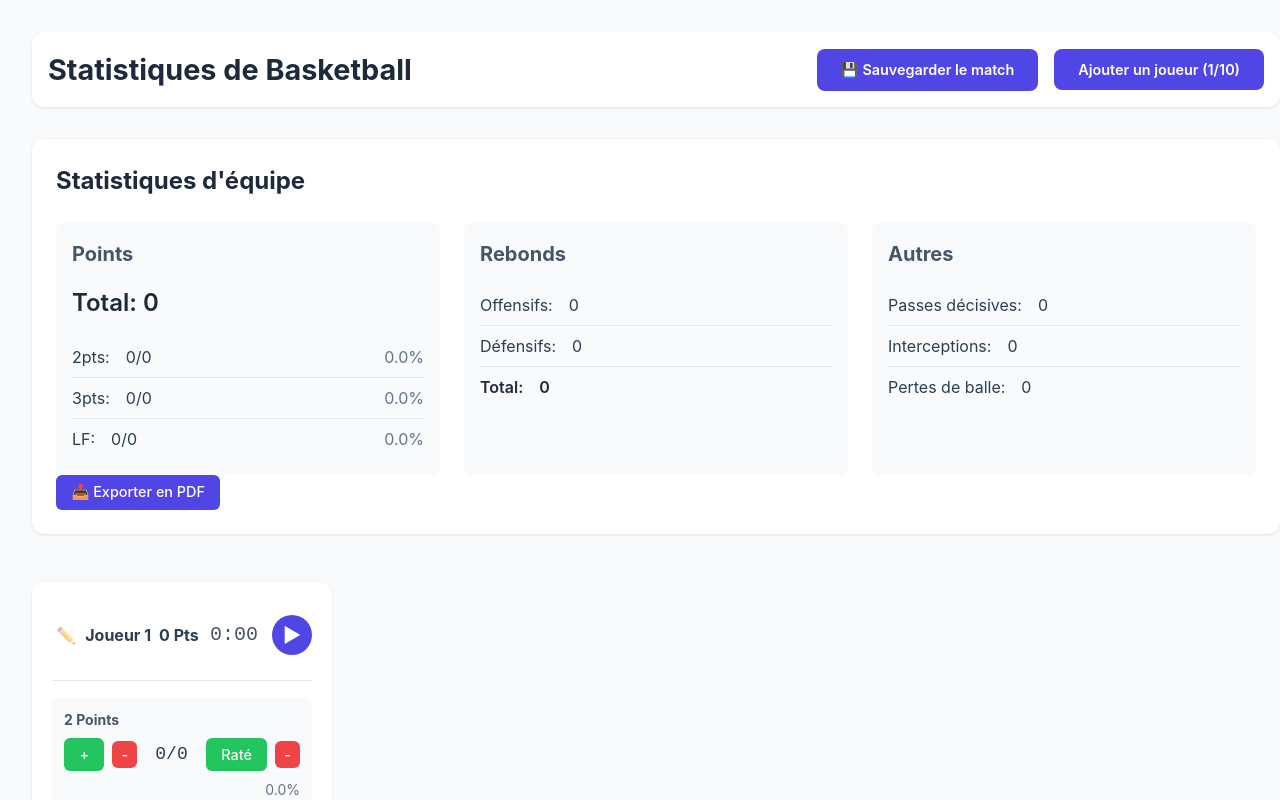
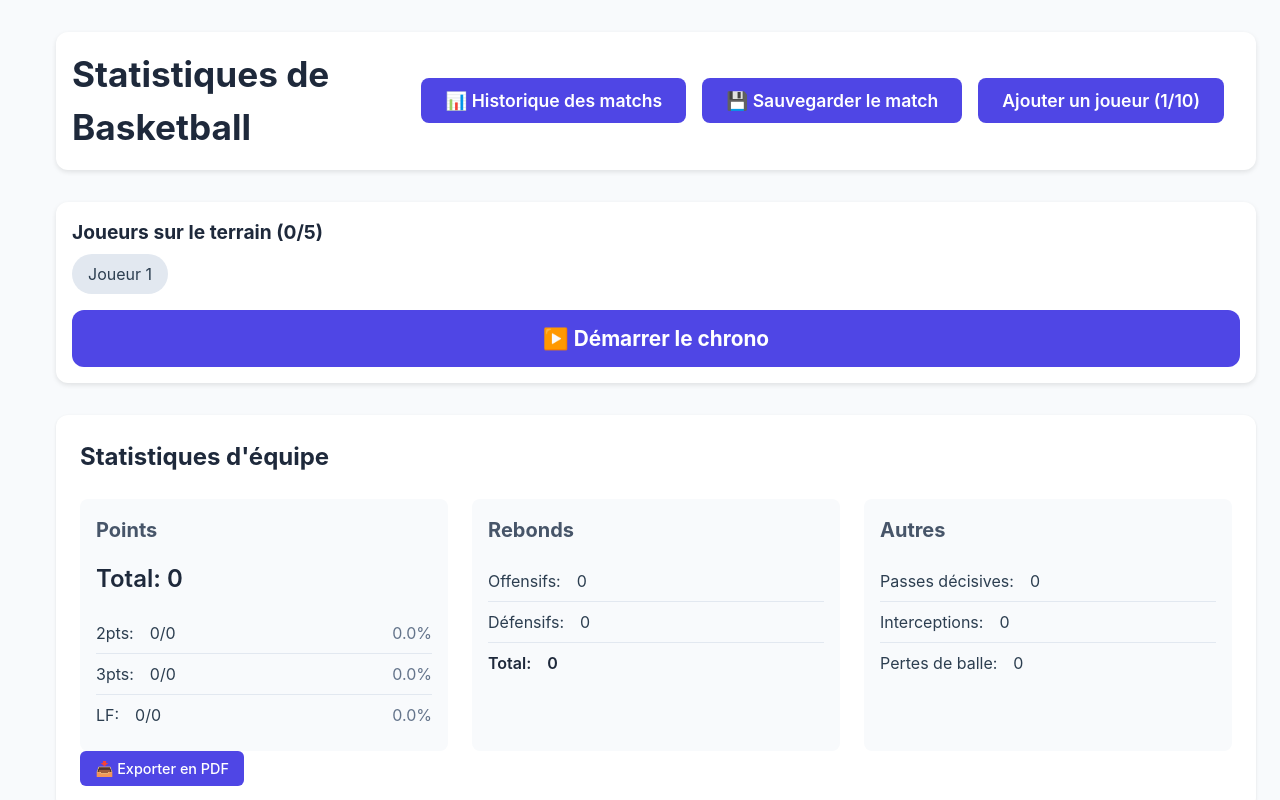
Before and after one commit to Elias0900/statbolt, a Vue app: page / in a window 1280 px wide. Shown: the top 800 px of the page. Built offline with nearby package versions, Linux system fonts and the light colour scheme.

Commit message:
ajout historique, changement de vue

```diff
--- a/src/App.vue
+++ b/src/App.vue
@@ -1,18 +1,22 @@
 <script setup lang="ts">
-import { ref } from 'vue';
+import { computed, ref } from 'vue';
 import type { Player } from './types';
 import PlayerCard from './components/PlayerCard.vue';
 import TeamStats from './components/TeamStats.vue';
 import SaveGameModal from './components/SaveGameModal.vue';
 import { saveGame } from './db';
+import MatchHistory from "./components/MatchHistory.vue";
 
 const showSaveModal = ref(false);
+const showHistory = ref(false);
+
 
 const players = ref<Player[]>([
   {
     id: 1,
     name: "Joueur 1",
     playingTime: 0,
+    onCourt: false,
     stats: {
       points2Made: 0,
       points2Missed: 0,
@@ -24,11 +28,11 @@ const players = ref<Player[]>([
       defensiveRebounds: 0,
       assists: 0,
       steals: 0,
-      block:0,
+      block: 0,
       turnovers: 0,
-      evaluation: 0
-    }
-  }
+      evaluation: 0,
+    },
+  },
 ]);
 
 const addPlayer = () => {
@@ -36,6 +40,59 @@ const addPlayer = () => {
   const newPlayer: Player = {
     id: players.value.length + 1,
     name: `Joueur ${players.value.length + 1}`,
+    playingTime: 0,
+    onCourt: false,
+    stats: {
+      points2Made: 0,
+      points2Missed: 0,
+      points3Made: 0,
+      points3Missed: 0,
+      freeThrowsMade: 0,
+      freeThrowsMissed: 0,
+      offensiveRebounds: 0,
+      defensiveRebounds: 0,
+      assists: 0,
+      steals: 0,
+      block: 0,
+      turnovers: 0,
+      evaluation: 0,
+    },
+  };
+  players.value.push(newPlayer);
+};
+
+const playersOnCourt = computed(() => players.value.filter((p) => p.onCourt));
+
+const isTimerRunning = ref(false);
+const timerInterval = ref<number | null>(null);
+
+const updatePlayerStat = (playerId: number, statName: keyof Player['stats'], value: number) => {
+  const player = players.value.find((p) => p.id === playerId);
+  if (player) {
+    player.stats[statName] = value;
+  }
+};
+
+const updatePlayerTime = (playerId: number, seconds: number) => {
+  const player = players.value.find((p) => p.id === playerId);
+  if (player) {
+    player.playingTime = Math.max(0, seconds);
+  }
+};
+
+const updatePlayerName = (playerId: number, name: string) => {
+  const player = players.value.find((p) => p.id === playerId);
+  if (player) {
+    player.name = name;
+  }
+};
+
+const resetGame = () => {
+  players.value = players.value.map((player, index) => ({
+    ...player,
+    id: index + 1,
+    name: player.name,
+    onCourt: false,
     playingTime: 0,
     stats: {
       points2Made: 0,
@@ -50,39 +107,14 @@ const addPlayer = () => {
       steals: 0,
       block: 0,
       turnovers: 0,
-      evaluation: 0
-    }
-  };
-  players.value.push(newPlayer);
-};
-
-const updatePlayerStat = (playerId: number, statName: keyof Player['stats'], value: number) => {
-  const player = players.value.find(p => p.id === playerId);
-  if (player) {
-    player.stats[statName] = value;
+      evaluation: 0,
+    },
+  }));
+  if (timerInterval.value) {
+    clearInterval(timerInterval.value);
+    timerInterval.value = null;
   }
-};
-
-const updatePlayerTime = (playerId: number, seconds: number) => {
-  const player = players.value.find(p => p.id === playerId);
-  if (player) {
-    player.playingTime = Math.max(0, seconds);
-  }
-};
-
-const updatePlayerName = (playerId: number, name: string) => {
-  const player = players.value.find(p => p.id === playerId);
-  if (player) {
-    player.name = name;
-  }
-};
-
-const resetGame = () => {
-  players.value = players.value.map((player, index) => ({
-    ...player,
-    id: index + 1,
-    name: player.name
-  }));
+  isTimerRunning.value = false;
 };
 
 const handleSaveGame = async (gameName: string) => {
@@ -90,16 +122,44 @@ const handleSaveGame = async (gameName: string) => {
     await saveGame({
       date: new Date(),
       name: gameName,
-      players: players.value
+      players: players.value,
     });
     showSaveModal.value = false;
     resetGame();
     alert('Match sauvegardé avec succès !');
   } catch (error) {
-    console.error('Erreur lors de la sauvegarde:', error);
+    console.error('Erreur lors de la sauvegarde :', error);
     alert('Erreur lors de la sauvegarde du match');
-    console.log(import.meta.env.VITE_SUPABASE_ANON_KEY)
   }
+};
+
+const togglePlayerOnCourt = (playerId: number) => {
+  const player = players.value.find((p) => p.id === playerId);
+  if (player) {
+    if (!player.onCourt && playersOnCourt.value.length >= 5) {
+      alert('Maximum 5 joueurs sur le terrain !');
+      return;
+    }
+    player.onCourt = !player.onCourt;
+  }
+};
+
+const toggleTimer = () => {
+  if (isTimerRunning.value) {
+    if (timerInterval.value) {
+      clearInterval(timerInterval.value);
+      timerInterval.value = null;
+    }
+  } else {
+    timerInterval.value = setInterval(() => {
+      players.value.forEach((player) => {
+        if (player.onCourt) {
+          player.playingTime++;
+        }
+      });
+    }, 1000) as unknown as number;
+  }
+  isTimerRunning.value = !isTimerRunning.value;
 };
 </script>
 
@@ -108,6 +168,12 @@ const handleSaveGame = async (gameName: string) => {
     <header class="header">
       <h1>Statistiques de Basketball</h1>
       <div class="header-actions">
+        <button
+            class="history-btn"
+            @click="showHistory = true"
+        >
+          📊 Historique des matchs
+        </button>
         <button
           class="save-game-btn"
           @click="showSaveModal = true"
@@ -123,6 +189,30 @@ const handleSaveGame = async (gameName: string) => {
         </button>
       </div>
     </header>
+
+    <div class="game-controls">
+      <div class="on-court-players">
+        <h3>Joueurs sur le terrain ({{ playersOnCourt.length }}/5)</h3>
+        <div class="player-chips">
+          <div
+              v-for="player in players"
+              :key="player.id"
+              class="player-chip"
+              :class="{ active: player.onCourt }"
+              @click="togglePlayerOnCourt(player.id)"
+          >
+            {{ player.name }}
+          </div>
+        </div>
+      </div>
+      <button
+          class="timer-btn"
+          :class="{ running: isTimerRunning }"
+          @click="toggleTimer"
+      >
+        {{ isTimerRunning ? '⏸ Pause' : '▶️ Démarrer' }} le chrono
+      </button>
+    </div>
 
     <TeamStats :players="players" />
 
@@ -142,69 +232,163 @@ const handleSaveGame = async (gameName: string) => {
       @save="handleSaveGame"
       @close="showSaveModal = false"
     />
+
+    <MatchHistory
+        :show="showHistory"
+        @close="showHistory = false"
+    />
   </div>
 </template>
 
 <style scoped>
+/* Container */
 .app-container {
-  max-width: 1600px;
+  max-width: 1200px;
   margin: 0 auto;
   padding: 1rem;
 }
 
+/* Header */
 .header {
   display: flex;
+  flex-wrap: wrap;
   justify-content: space-between;
   align-items: center;
+  gap: 1rem;
   margin-bottom: 2rem;
   padding: 1rem;
-  background: white;
+  background: #ffffff;
   border-radius: 12px;
-  box-shadow: 0 1px 3px rgba(0, 0, 0, 0.1);
+  box-shadow: 0 2px 5px rgba(0, 0, 0, 0.1);
 }
 
 .header h1 {
   margin: 0;
-  font-size: 1.8rem;
+  font-size: 2rem;
   color: #1e293b;
+  flex: 1;
+  min-width: 200px;
 }
 
-.add-player {
-  background-color: #4f46e5;
-  color: white;
+/* Buttons */
+button {
   border: none;
+  cursor: pointer;
   padding: 0.75rem 1.5rem;
   border-radius: 8px;
   font-weight: 600;
-  transition: all 0.2s ease;
+  font-size: 1rem;
+  transition: all 0.3s ease;
 }
 
-.save-game-btn {
+.add-player,
+.save-game-btn,
+.history-btn{
+  background-color: #4f46e5;
+  color: #ffffff;
   margin-right: 1rem;
-  background-color: #4f46e5;
-  color: white;
-  border: none;
-  padding: 0.75rem 1.5rem;
-  border-radius: 8px;
-  font-weight: 600;
-  transition: all 0.2s ease;
 }
 
-.add-player:disabled {
+.add-player:disabled,
+.save-game-btn:disabled {
   background-color: #94a3b8;
   cursor: not-allowed;
 }
 
-.add-player:not(:disabled):hover {
-  background-color: #4338ca;
-  transform: translateY(-1px);
+button:not(:disabled):hover {
+  transform: translateY(-2px);
+  filter: brightness(0.9);
 }
 
+/* Grid */
 .players-grid {
   display: grid;
-  grid-template-columns: repeat(auto-fill, minmax(300px, 1fr));
+  grid-template-columns: repeat(auto-fill, minmax(250px, 1fr));
   gap: 1rem;
   padding-top: 1rem;
+}
+
+/* Game Controls */
+.game-controls {
+  background: #ffffff;
+  padding: 1rem;
+  border-radius: 12px;
+  margin-bottom: 2rem;
+  box-shadow: 0 2px 5px rgba(0, 0, 0, 0.1);
+}
+
+/* On Court Players */
+.on-court-players {
+  margin-bottom: 1rem;
+}
+
+.on-court-players h3 {
+  margin: 0 0 0.5rem 0;
+  color: #1e293b;
+  font-size: 1.2rem;
+}
+
+/* Player Chips */
+.player-chips {
+  display: flex;
+  flex-wrap: wrap;
+  gap: 0.5rem;
+  margin-bottom: 1rem;
+}
+
+.player-chip {
+  padding: 0.5rem 1rem;
+  background: #e2e8f0;
+  border-radius: 20px;
+  cursor: pointer;
+  transition: all 0.2s ease;
+}
+
+.player-chip.active {
+  background: #4f46e5;
+  color: #ffffff;
+}
+
+/* Timer Button */
+.timer-btn {
+  width: 100%;
+  padding: 1rem;
+  font-size: 1.2rem;
+  font-weight: bold;
+  border: none;
+  border-radius: 12px;
+  cursor: pointer;
+  transition: all 0.3s ease;
+}
+
+.timer-btn.running {
+  background-color: #ef4444;
+  color: white;
+}
+
+/* Media Queries for Responsive Design */
+@media (min-width: 768px) {
+  .header {
+    gap: 2rem;
+  }
+
+  button {
+    font-size: 1.1rem;
+  }
+
+  .timer-btn {
+    font-size: 1.3rem;
+  }
+}
+
+@media (min-width: 1024px) {
+  .players-grid {
+    grid-template-columns: repeat(auto-fill, minmax(300px, 1fr));
+  }
+
+  .header h1 {
+    font-size: 2.2rem;
+  }
 }
 
 @media (min-width: 1400px) {
--- /dev/null
+++ b/src/components/MatchHistory.vue
@@ -0,0 +1,204 @@
+<script setup lang="ts">
+import { ref, onMounted } from 'vue';
+import { loadGames } from '../db';
+import type { Game } from '../types';
+
+const props = defineProps<{
+  show: boolean;
+}>();
+
+const emit = defineEmits<{
+  (e: 'close'): void;
+}>();
+
+const games = ref<Game[]>([]);
+const loading = ref(true);
+const error = ref<string | null>(null);
+
+const formatDate = (date: Date) => {
+  return new Date(date).toLocaleDateString('fr-FR', {
+    day: '2-digit',
+    month: '2-digit',
+    year: 'numeric',
+    hour: '2-digit',
+    minute: '2-digit'
+  });
+};
+
+const loadMatchHistory = async () => {
+  try {
+    loading.value = true;
+    error.value = null;
+    games.value = await loadGames();
+  } catch (e) {
+    error.value = "Erreur lors du chargement de l'historique";
+    console.error(e);
+  } finally {
+    loading.value = false;
+  }
+};
+
+onMounted(() => {
+  if (props.show) {
+    loadMatchHistory();
+  }
+});
+</script>
+
+<template>
+  <div v-if="show" class="modal-overlay" @click="emit('close')">
+    <div class="modal" @click.stop>
+      <div class="modal-header">
+        <h2>Historique des matchs</h2>
+        <button class="close-btn" @click="emit('close')">×</button>
+      </div>
+
+      <div class="modal-content">
+        <div v-if="loading" class="loading">
+          Chargement...
+        </div>
+
+        <div v-else-if="error" class="error">
+          {{ error }}
+        </div>
+
+        <div v-else-if="games.length === 0" class="empty">
+          Aucun match enregistré
+        </div>
+
+        <div v-else class="games-list">
+          <div v-for="game in games" :key="game.date.toString()" class="game-item">
+            <div class="game-header">
+              <h3>{{ game.name }}</h3>
+              <span class="game-date">{{ formatDate(game.date) }}</span>
+            </div>
+
+            <div class="game-stats">
+              <div class="players-count">
+                {{ game.players.length }} joueurs
+              </div>
+              <div class="total-points">
+                {{ game.players.reduce((total, player) =>
+                  total + (player.stats.points2Made * 2) +
+                  (player.stats.points3Made * 3) +
+                  player.stats.freeThrowsMade, 0)
+                }} points
+              </div>
+            </div>
+          </div>
+        </div>
+      </div>
+    </div>
+  </div>
+</template>
+
+<style scoped>
+.modal-overlay {
+  position: fixed;
+  top: 0;
+  left: 0;
+  right: 0;
+  bottom: 0;
+  background: rgba(0, 0, 0, 0.5);
+  display: flex;
+  align-items: center;
+  justify-content: center;
+  z-index: 1000;
+}
+
+.modal {
+  background: white;
+  border-radius: 12px;
+  width: 90%;
+  max-width: 800px;
+  max-height: 90vh;
+  display: flex;
+  flex-direction: column;
+}
+
+.modal-header {
+  padding: 1.5rem;
+  border-bottom: 1px solid #e2e8f0;
+  display: flex;
+  justify-content: space-between;
+  align-items: center;
+}
+
+.modal-header h2 {
+  margin: 0;
+  color: #1e293b;
+}
+
+.close-btn {
+  background: none;
+  border: none;
+  font-size: 1.5rem;
+  color: #64748b;
+  cursor: pointer;
+  padding: 0.5rem;
+}
+
+.modal-content {
+  padding: 1.5rem;
+  overflow-y: auto;
+}
+
+.loading, .error, .empty {
+  text-align: center;
+  padding: 2rem;
+  color: #64748b;
+}
+
+.error {
+  color: #ef4444;
+}
+
+.games-list {
+  display: flex;
+  flex-direction: column;
+  gap: 1rem;
+}
+
+.game-item {
+  background: #f8fafc;
+  border-radius: 8px;
+  padding: 1rem;
+}
+
+.game-header {
+  display: flex;
+  justify-content: space-between;
+  align-items: center;
+  margin-bottom: 0.5rem;
+}
+
+.game-header h3 {
+  margin: 0;
+  color: #1e293b;
+}
+
+.game-date {
+  color: #64748b;
+  font-size: 0.9rem;
+}
+
+.game-stats {
+  display: flex;
+  gap: 1rem;
+  color: #64748b;
+  font-size: 0.9rem;
+}
+
+@media (max-width: 640px) {
+  .modal {
+    width: 95%;
+    max-height: 95vh;
+  }
+
+  .game-header {
+    flex-direction: column;
+    align-items: flex-start;
+    gap: 0.5rem;
+  }
+}
+</style>
--- a/src/types/index.ts
+++ b/src/types/index.ts
@@ -3,6 +3,7 @@ export interface Player {
   name: string;
   stats: PlayerStats;
   playingTime: number; // en secondes
+  onCourt: boolean;
 }
 
 export interface PlayerStats {
```
Also changed, not shown: src/components/MatchDetails.vue (added, +13 -0 lines), src/db/index.ts (+15 -8 lines).
